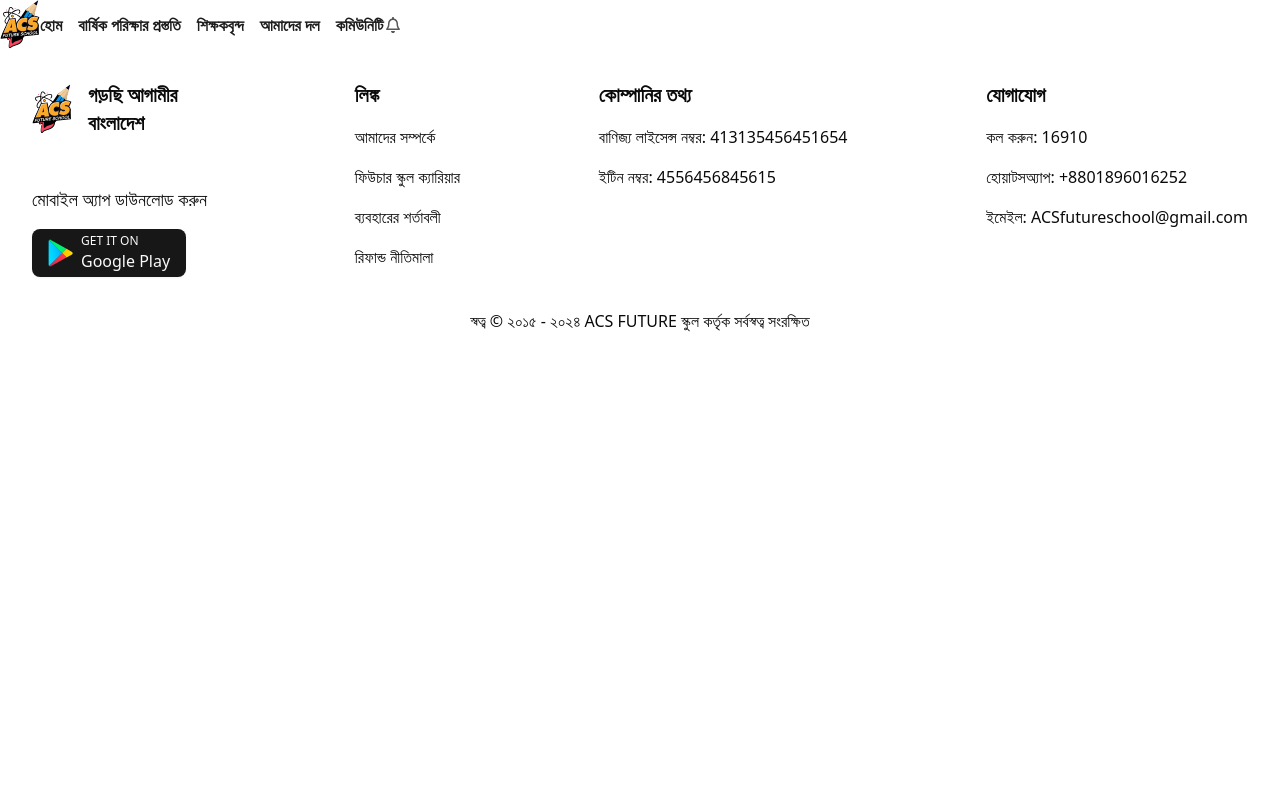
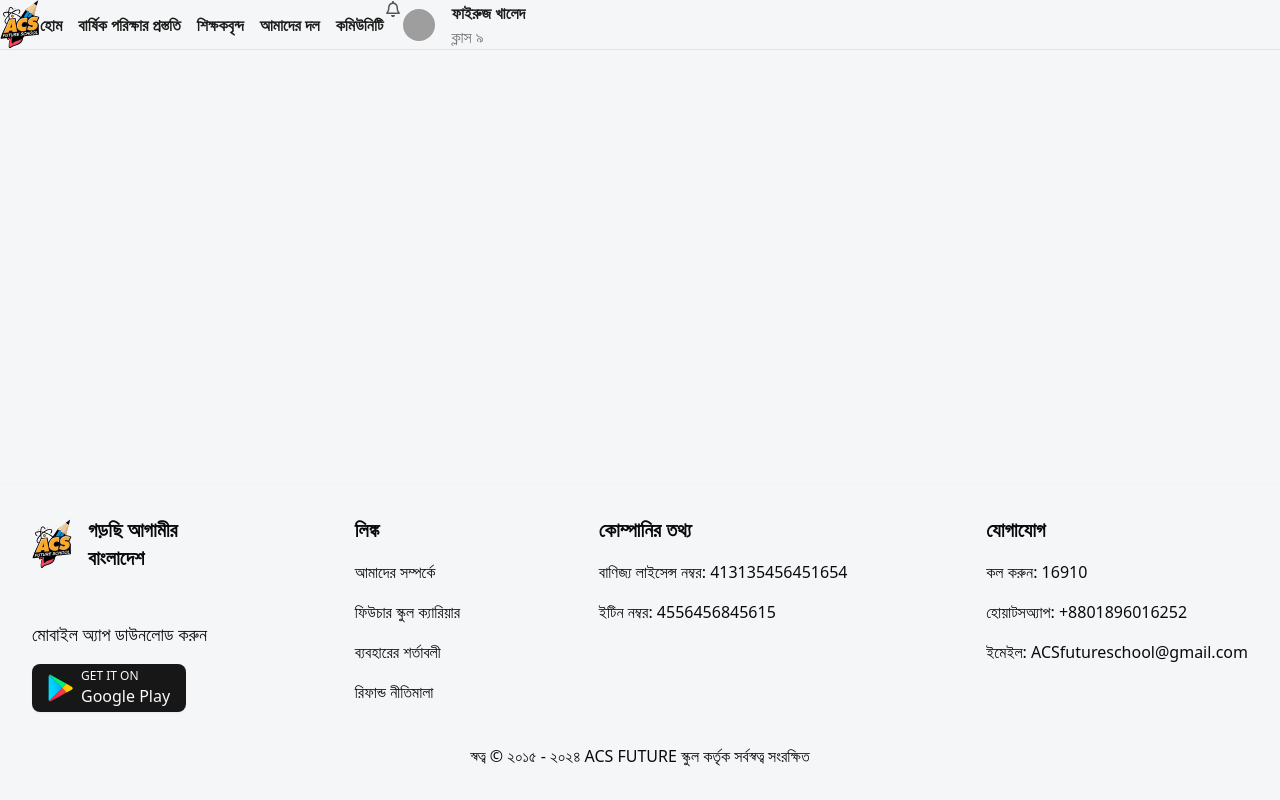
Before and after one commit to sadiajahan97/routine-management-system-frontend, a Next.js app: page / in a window 1280 px wide. Built offline with nearby package versions, Linux system fonts and the light colour scheme; grey boxes are pictures that could not be loaded.

Commit message:
Add profile component

```diff
--- a/package.json
+++ b/package.json
@@ -9,8 +9,10 @@
     "lint": "next lint"
   },
   "dependencies": {
+    "@fortawesome/fontawesome-svg-core": "^6.7.2",
     "@fortawesome/free-regular-svg-icons": "^6.7.2",
     "@fortawesome/react-fontawesome": "^0.2.2",
+    "@radix-ui/react-avatar": "^1.1.10",
     "@radix-ui/react-slot": "^1.2.3",
     "class-variance-authority": "^0.7.1",
     "clsx": "^2.1.1",
--- a/src/app/components/Footer/index.tsx
+++ b/src/app/components/Footer/index.tsx
@@ -9,7 +9,7 @@ import { List } from "./components";
 
 export function Footer() {
   return (
-    <footer className="flex flex-col gap-8 p-8">
+    <footer className="border-neutral-b20 border-t flex flex-col gap-8 p-8">
       <div className="flex justify-between">
         <div className="flex flex-col gap-4">
           <div className="flex gap-4 mb-8">
--- a/src/app/components/Header/components/NavigationBar.tsx
+++ b/src/app/components/Header/components/NavigationBar.tsx
@@ -8,7 +8,7 @@ export function NavigationBar({ links }: NavigationBarProps) {
       <ul className="flex gap-4">
         {links.map((link, index) => (
           <li
-            className="font-semibold hover:text-green-g300 text-base text-neutral-b700"
+            className="font-semibold hover:cursor-pointer hover:text-green-g300 text-base text-neutral-b700"
             key={index}
           >
             {link}
--- /dev/null
+++ b/src/app/components/Header/components/Profile.tsx
@@ -0,0 +1,45 @@
+"use client";
+
+import { Avatar, AvatarImage } from "@routine-management-system/components/ui";
+import { useState } from "react";
+
+type Class =
+  | "১"
+  | "২"
+  | "৩"
+  | "৪"
+  | "৫"
+  | "৬"
+  | "৭"
+  | "৮"
+  | "৯"
+  | "১০"
+  | "১১"
+  | "১২";
+
+interface IProfile {
+  class: Class;
+  name: string;
+  picture: string;
+}
+
+export function Profile() {
+  const [profile] = useState<IProfile>({
+    class: "৯",
+    name: "ফাইরুজ খালেদ",
+    picture: "https://github.com/shadcn.png",
+  });
+  return (
+    <div className="flex gap-4 items-center">
+      <Avatar>
+        <AvatarImage height={42} src={profile.picture} width={42} />
+      </Avatar>
+      <div className="flex flex-col">
+        <div className="font-semibold text-neutral-b700">{profile.name}</div>
+        <div className="font-medium text-base text-neutral-b100">
+          ক্লাস {profile.class}
+        </div>
+      </div>
+    </div>
+  );
+}
--- a/src/app/components/Header/components/index.ts
+++ b/src/app/components/Header/components/index.ts
@@ -1 +1,2 @@
 export * from "./NavigationBar";
+export * from "./Profile";
--- a/src/app/components/Header/index.tsx
+++ b/src/app/components/Header/index.tsx
@@ -2,14 +2,17 @@ import { FontAwesomeIcon } from "@fortawesome/react-fontawesome";
 import { faBell } from "@fortawesome/free-regular-svg-icons";
 import { Logo } from "@routine-management-system/components/icons";
 import { NAVIGATION_LINKS } from "@routine-management-system/constants";
-import { NavigationBar } from "./components";
+import { NavigationBar, Profile } from "./components";
 
 export function Header() {
   return (
-    <header className="flex items-center">
+    <header className="border-b border-neutral-b40 flex items-center">
       <Logo />
       <NavigationBar links={NAVIGATION_LINKS} />
-      <FontAwesomeIcon className="text-neutral-b300 w-5" icon={faBell} />
+      <div className="flex">
+        <FontAwesomeIcon className="text-neutral-b300 w-5" icon={faBell} />
+        <Profile />
+      </div>
     </header>
   );
 }
--- a/src/app/globals.css
+++ b/src/app/globals.css
@@ -42,6 +42,9 @@
   --radius-lg: var(--radius);
   --radius-xl: calc(var(--radius) + 4px);
   --color-green-g300: var(--green-g300);
+  --color-neutral-b10: var(--neutral-b10);
+  --color-neutral-b20: var(--neutral-b20);
+  --color-neutral-b40: var(--neutral-b40);
   --color-neutral-b100: var(--neutral-b100);
   --color-neutral-b300: var(--neutral-b300);
   --color-neutral-b700: var(--neutral-b700);
@@ -81,6 +84,9 @@
   --sidebar-border: oklch(0.922 0 0);
   --sidebar-ring: oklch(0.708 0 0);
   --green-g300: #008643;
+  --neutral-b10: #f5f6f7;
+  --neutral-b20: #f3f3f7;
+  --neutral-b40: #dfe2e6;
   --neutral-b100: #757575;
   --neutral-b300: #575757;
   --neutral-b700: #1c1c1c;
--- a/src/app/layout.tsx
+++ b/src/app/layout.tsx
@@ -26,7 +26,7 @@ export default function RootLayout({
   return (
     <html lang="en">
       <body
-        className={`${geistSans.variable} ${geistMono.variable} antialiased flex flex-col justify-between`}
+        className={`${geistSans.variable} ${geistMono.variable} antialiased bg-neutral-b10 flex flex-col h-screen justify-between`}
       >
         <Header />
         {children}
--- /dev/null
+++ b/src/components/ui/Avatar.tsx
@@ -0,0 +1,53 @@
+"use client"
+
+import * as React from "react"
+import * as AvatarPrimitive from "@radix-ui/react-avatar"
+
+import { cn } from "@routine-management-system/lib/utils"
+
+function Avatar({
+  className,
+  ...props
+}: React.ComponentProps<typeof AvatarPrimitive.Root>) {
+  return (
+    <AvatarPrimitive.Root
+      data-slot="avatar"
+      className={cn(
+        "relative flex size-8 shrink-0 overflow-hidden rounded-full",
+        className
+      )}
+      {...props}
+    />
+  )
+}
+
+function AvatarImage({
+  className,
+  ...props
+}: React.ComponentProps<typeof AvatarPrimitive.Image>) {
+  return (
+    <AvatarPrimitive.Image
+      data-slot="avatar-image"
+      className={cn("aspect-square size-full", className)}
+      {...props}
+    />
+  )
+}
+
+function AvatarFallback({
+  className,
+  ...props
+}: React.ComponentProps<typeof AvatarPrimitive.Fallback>) {
+  return (
+    <AvatarPrimitive.Fallback
+      data-slot="avatar-fallback"
+      className={cn(
+        "bg-muted flex size-full items-center justify-center rounded-full",
+        className
+      )}
+      {...props}
+    />
+  )
+}
+
+export { Avatar, AvatarImage, AvatarFallback }
--- a/src/components/ui/index.ts
+++ b/src/components/ui/index.ts
@@ -1 +1,2 @@
+export * from "./Avatar";
 export * from "./Button";
```
Also changed, not shown: 1 other file (tests, documents, lock files or other folders).
